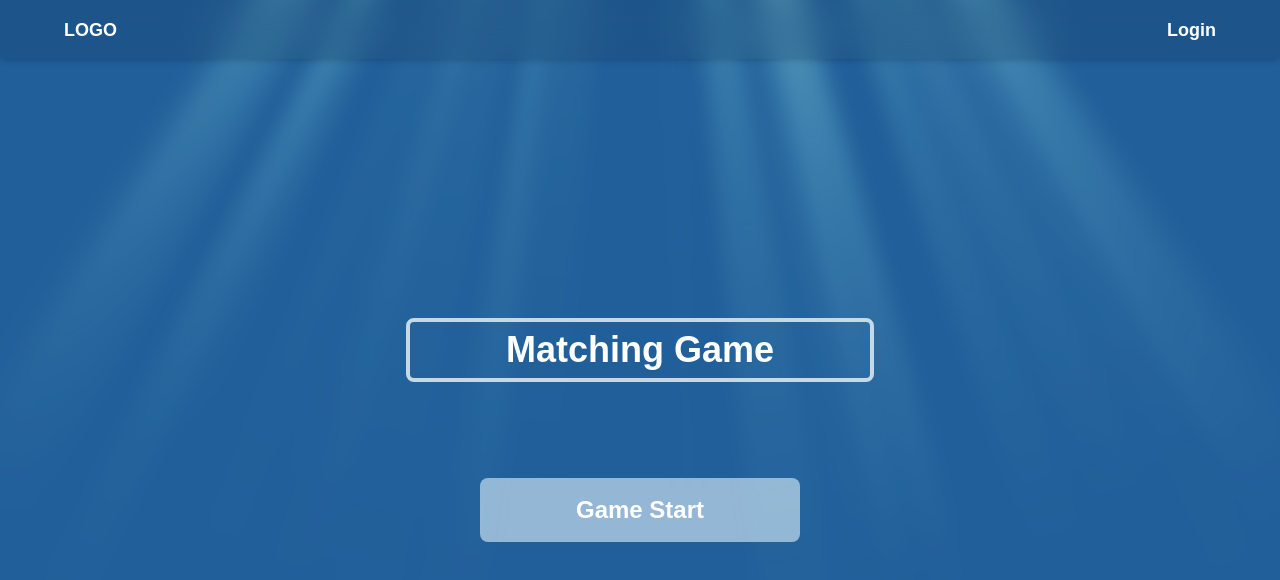
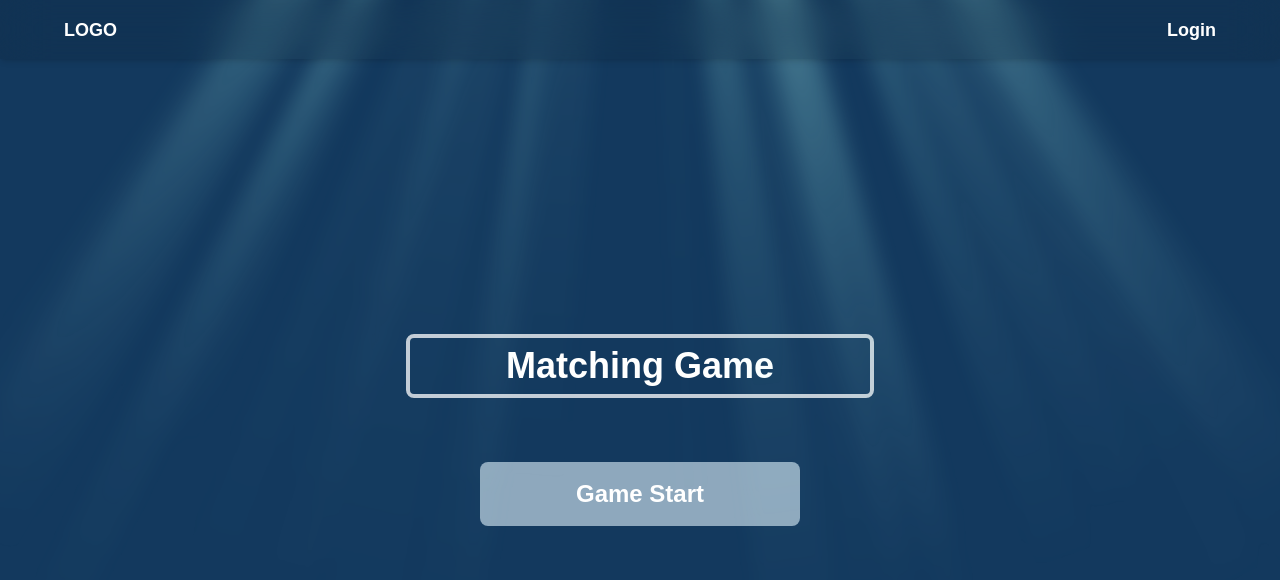
Before and after one commit to choednwn/web2024-card, a Next.js app: page / in a window 1280 px wide. Shown: the top 580 px of the page. Built offline with nearby package versions, Linux system fonts and the light colour scheme.

Commit message:
Darker background

```diff
--- a/src/app/globals.css
+++ b/src/app/globals.css
@@ -3,7 +3,7 @@
 @tailwind utilities;
 
 :root {
-  --background: #215f9a;
+  --background: #13395e;
   --foreground: #ffffff;
 }
 
--- a/src/app/page.tsx
+++ b/src/app/page.tsx
@@ -11,7 +11,7 @@
   const router = useRouter();
 
   return (
-    <div className="flex flex-col items-center justify-center gap-24">
+    <div className="flex flex-col items-center justify-center gap-16">
       {/* Title */}
       <h1 className="rounded-lg border-4 border-white/75 px-24 py-2 text-4xl font-bold">
         Matching Game
```
